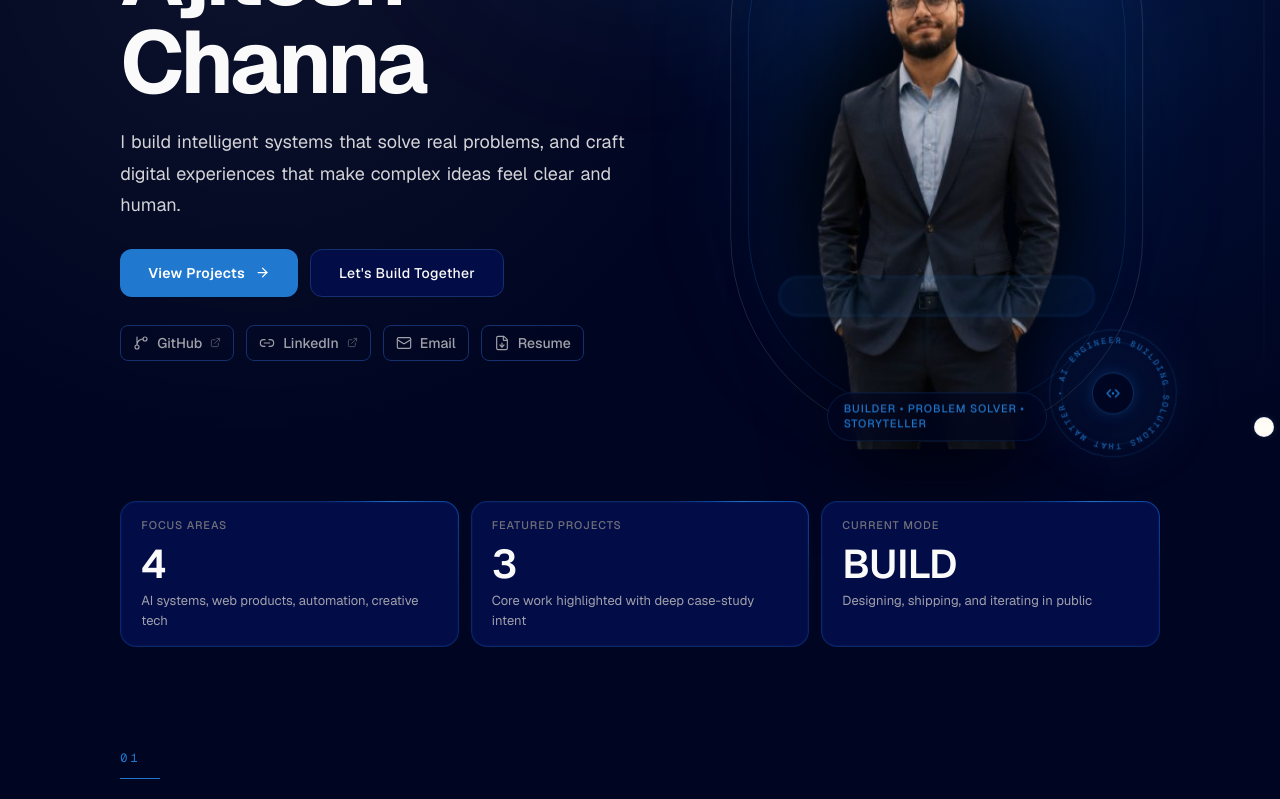
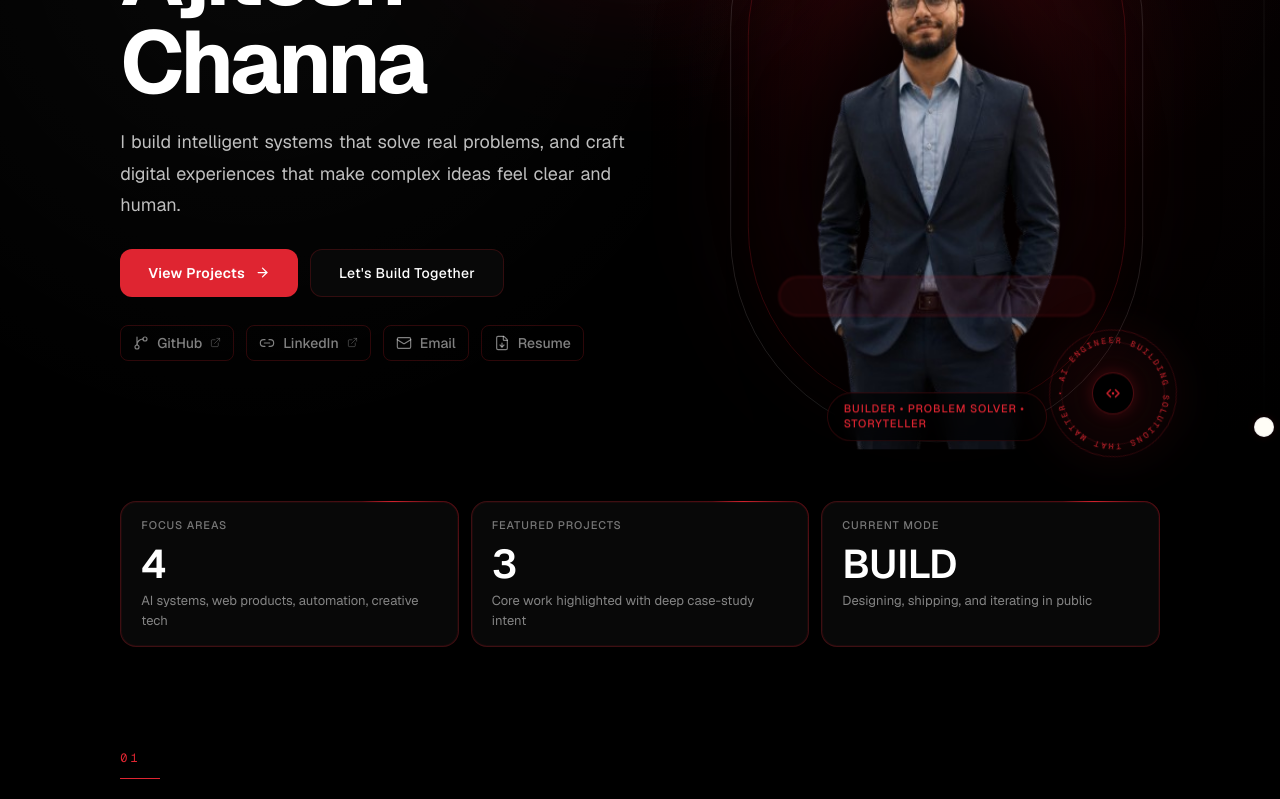
Before and after one commit to ajiteshchanna/AjiteshPortfolio, a Next.js app: page / in a window 1280 px wide. Shown: the part 340-1139 px from the top of the page. Built offline with nearby package versions, Linux system fonts and the light colour scheme; no server answers.

Commit message:
updating the theme

```diff
--- a/src/app/globals.css
+++ b/src/app/globals.css
@@ -7,36 +7,43 @@
    ============================================================ */
 
 @theme inline {
-  /* Core blue palette */
-  --color-primary:         #2078CF;
-  --color-secondary:       #0E4EB2;
-  --color-deep:            #011F65;
-  --color-midnight:        #020C47;
+  /* ── Core crimson palette ── */
+  --color-primary:         #DF2531;
+  --color-primary-dark:    #5A0B12;
+  --color-primary-deep:    #3A080D;
+  --color-secondary:       #B91F2A;
+  --color-deep:            #5A0B12;
+  --color-midnight:        #080808;
 
-  /* Backgrounds */
-  --color-background:      #000521;
-  --color-surface:         #020C47;
-  --color-surface-raised:  #011F65;
-  --color-surface-high:    #011F65;
+  /* ── Red transparency tokens ── */
+  --red-100: rgba(223,37,49,1);
+  --red-65:  rgba(223,37,49,0.65);
+  --red-45:  rgba(223,37,49,0.45);
+  --red-25:  rgba(223,37,49,0.25);
+  --red-15:  rgba(223,37,49,0.15);
+  --red-08:  rgba(223,37,49,0.08);
 
-  /* Supporting semantic tokens */
-  --color-primary-glow:    #2078CF;
-  --color-muted-blue:      #0E4EB2;
+  /* ── Backgrounds ── */
+  --color-background:      #000000;
+  --color-surface:         #080808;
+  --color-surface-raised:  #0d0d0d;
+  --color-surface-high:    #111111;
+  --color-burgundy:        #240609;
 
-  /* Accent system */
-  --color-accent:          #2078CF;
-  --color-accent-hover:    #0E4EB2;
-  --color-accent-press:    #011F65;
+  /* ── Accent system ── */
+  --color-accent:          #DF2531;
+  --color-accent-hover:    #B91F2A;
+  --color-accent-press:    #5A0B12;
 
-  /* Foreground text */
-  --color-fg:              #fafafa;
-  --color-fg-secondary:    #d4d4d8;
-  --color-fg-muted:        #a1a1aa;
-  --color-fg-subtle:       #71717a;
+  /* ── Foreground text ── */
+  --color-fg:              #ffffff;
+  --color-fg-secondary:    rgba(255,255,255,0.75);
+  --color-fg-muted:        rgba(255,255,255,0.50);
+  --color-fg-subtle:       rgba(255,255,255,0.45);
 
-  /* Borders */
-  --color-border:          #14306E;
-  --color-border-subtle:   #0E2354;
+  /* ── Borders ── */
+  --color-border:          rgba(223,37,49,0.20);
+  --color-border-subtle:   rgba(255,255,255,0.10);
 
   /* Fonts — runtime vars from next/font; no opacity needed */
   --font-sans: var(--font-geist-sans), ui-sans-serif, system-ui, sans-serif;
@@ -160,12 +167,12 @@
 
   /* ── Animated glow border ─────────────────────────────────────
      Apply .glow-border to any container that should receive the
-     electric-blue traveling-highlight border effect.
+     crimson traveling-highlight border effect.
      ─────────────────────────────────────────────────────────── */
   .glow-border {
     position: relative;
-    border: 1px solid rgba(32, 120, 207, 0.25);
-    box-shadow: inset 0 0 0 1px rgba(32, 120, 207, 0.08);
+    border: 1px solid rgba(223, 37, 49, 0.25);
+    box-shadow: inset 0 0 0 1px rgba(223, 37, 49, 0.08);
   }
 
   .glow-border::before {
@@ -178,9 +185,9 @@
       from calc(var(--glow-angle, 0deg) + 120deg),
       transparent 0deg,
       transparent 62deg,
-      rgba(14, 78, 178, 0.3) 82deg,
-      rgba(32, 120, 207, 0.42) 92deg,
-      rgba(1, 31, 101, 0.28) 104deg,
+      rgba(90, 11, 18, 0.3) 82deg,
+      rgba(223, 37, 49, 0.42) 92deg,
+      rgba(58, 8, 13, 0.28) 104deg,
       transparent 128deg,
       transparent 360deg
     );
@@ -204,9 +211,9 @@
       from var(--glow-angle, 0deg),
       transparent 0deg,
       transparent 60deg,
-      rgba(14, 78, 178, 0.72) 80deg,
-      rgba(32, 120, 207, 0.9) 90deg,
-      rgba(14, 78, 178, 0.72) 100deg,
+      rgba(90, 11, 18, 0.72) 80deg,
+      rgba(223, 37, 49, 0.9) 90deg,
+      rgba(90, 11, 18, 0.72) 100deg,
       transparent 120deg,
       transparent 360deg
     );
@@ -241,7 +248,7 @@
   }
 
   .marquee-star {
-    color: rgba(32, 120, 207, 0.9);
+    color: rgba(223, 37, 49, 0.9);
   }
 
   .marquee-shell:hover .marquee-track {
@@ -305,9 +312,9 @@
       opacity: 0;
     }
     .glow-border {
-      border-color: rgba(32, 120, 207, 0.35);
-      box-shadow: 0 0 0 1px rgba(32, 120, 207, 0.1),
-                  0 0 12px -4px rgba(32, 120, 207, 0.24);
+      border-color: rgba(223, 37, 49, 0.35);
+      box-shadow: 0 0 0 1px rgba(223, 37, 49, 0.1),
+                  0 0 12px -4px rgba(223, 37, 49, 0.24);
     }
     .marquee-track {
       animation-duration: 70s;
@@ -330,8 +337,8 @@ html {
 }
 
 body {
-  background-color: #000521;
-  color: #fafafa;
+  background-color: #000000;
+  color: #ffffff;
   font-family: var(--font-geist-sans), ui-sans-serif, system-ui, sans-serif;
   line-height: 1.65;
   overflow-x: clip;
@@ -347,8 +354,8 @@ body {
   z-index: 100;
   padding: 0.6rem 0.9rem;
   border-radius: 0.5rem;
-  border: 1px solid #2078CF;
-  background: #000521;
+  border: 1px solid #DF2531;
+  background: #000000;
   color: #fafafa;
   font-size: 0.75rem;
   letter-spacing: 0.06em;
@@ -370,7 +377,7 @@ body {
 }
 
 *:focus-visible {
-  outline: 2px solid #2078CF;
+  outline: 2px solid #DF2531;
   outline-offset: 3px;
   border-radius: 4px;
 }
@@ -380,8 +387,8 @@ body {
    ============================================================ */
 
 ::selection {
-  background-color: rgba(32, 120, 207, 0.25);
-  color: #fafafa;
+  background-color: rgba(223, 37, 49, 0.25);
+  color: #ffffff;
 }
 
 /* ============================================================
--- a/src/app/opengraph-image.tsx
+++ b/src/app/opengraph-image.tsx
@@ -13,7 +13,7 @@ export default function OpenGraphImage() {
     (
       <div
         style={{
-          background: "radial-gradient(circle at top left, #2078CF 0%, #011F65 48%, #000521 100%)",
+          background: "radial-gradient(circle at top left, #DF2531 0%, #3A080D 48%, #000000 100%)",
           width: "100%",
           height: "100%",
           display: "flex",
--- a/src/app/twitter-image.tsx
+++ b/src/app/twitter-image.tsx
@@ -12,7 +12,7 @@ export default function TwitterImage() {
     (
       <div
         style={{
-          background: "linear-gradient(135deg, #000521 0%, #020C47 48%, #011F65 100%)",
+          background: "linear-gradient(135deg, #000000 0%, #240609 48%, #3A080D 100%)",
           width: "100%",
           height: "100%",
           display: "flex",
@@ -37,8 +37,8 @@ export default function TwitterImage() {
             width: 96,
             height: 96,
             borderRadius: 9999,
-            border: "2px solid rgba(32, 120, 207, 0.78)",
-            background: "rgba(14, 78, 178, 0.24)",
+            border: "2px solid rgba(223, 37, 49, 0.78)",
+            background: "rgba(90, 11, 18, 0.24)",
           }}
         />
       </div>
--- a/src/components/hero/Hero.tsx
+++ b/src/components/hero/Hero.tsx
@@ -118,7 +118,7 @@ export function Hero() {
           style={prefersReducedMotion ? undefined : { scale: glowScale }}
           className="absolute -top-32 left-1/2 h-72 w-72 -translate-x-1/2 rounded-full bg-accent/10 blur-3xl md:h-96 md:w-96"
         />
-        <div className="absolute inset-0 bg-[radial-gradient(circle_at_20%_20%,rgba(255,255,255,0.05),transparent_40%),radial-gradient(circle_at_75%_8%,rgba(32,120,207,0.14),transparent_30%),radial-gradient(circle_at_85%_26%,rgba(14,78,178,0.15),transparent_36%)]" />
+        <div className="absolute inset-0 bg-[radial-gradient(circle_at_20%_20%,rgba(255,255,255,0.03),transparent_40%),radial-gradient(circle_at_75%_8%,rgba(223,37,49,0.10),transparent_30%),radial-gradient(circle_at_85%_26%,rgba(58,8,13,0.12),transparent_36%)]" />
       </div>
 
       <div className="container-page">
--- a/src/components/hero/SystemDetailsPanel.tsx
+++ b/src/components/hero/SystemDetailsPanel.tsx
@@ -23,9 +23,9 @@ export function SystemDetailsPanel({ className }: SystemDetailsPanelProps) {
           ? undefined
           : {
               y: -2,
-              borderColor: "rgba(32, 120, 207, 0.4)",
+              borderColor: "rgba(223, 37, 49, 0.4)",
               boxShadow:
-                "0 10px 26px -18px rgba(32, 120, 207, 0.5), inset 0 0 0 1px rgba(14, 78, 178, 0.2)",
+                "0 10px 26px -18px rgba(223, 37, 49, 0.5), inset 0 0 0 1px rgba(90, 11, 18, 0.2)",
             }
       }
       transition={{ duration: 0.24, ease: [0.22, 1, 0.36, 1] }}
--- a/src/components/layout/BubbleCursor.tsx
+++ b/src/components/layout/BubbleCursor.tsx
@@ -52,7 +52,7 @@ export function BubbleCursor() {
       return {
         moon: "bg-accent-hover/95 border border-accent/70",
         cutout: "bg-background/95",
-        glow: "drop-shadow-[0_0_8px_rgba(32,120,207,0.42)] drop-shadow-[0_0_18px_rgba(14,78,178,0.24)]",
+        glow: "drop-shadow-[0_0_8px_rgba(223,37,49,0.42)] drop-shadow-[0_0_18px_rgba(90,11,18,0.24)]",
       };
     }
 
@@ -60,14 +60,14 @@ export function BubbleCursor() {
       return {
         moon: "bg-accent/88 border border-accent/65",
         cutout: "bg-background/95",
-        glow: "drop-shadow-[0_0_7px_rgba(32,120,207,0.34)] drop-shadow-[0_0_14px_rgba(14,78,178,0.2)]",
+        glow: "drop-shadow-[0_0_7px_rgba(223,37,49,0.34)] drop-shadow-[0_0_14px_rgba(90,11,18,0.2)]",
       };
     }
 
     return {
       moon: "bg-white/90 border border-white/70",
       cutout: "bg-background/94",
-      glow: "drop-shadow-[0_0_7px_rgba(32,120,207,0.26)]",
+      glow: "drop-shadow-[0_0_7px_rgba(223,37,49,0.26)]",
     };
   }, [kind]);
 
--- a/src/components/layout/MoonScrollIndicator.tsx
+++ b/src/components/layout/MoonScrollIndicator.tsx
@@ -8,11 +8,11 @@ const TRACK_TOP = 104;
 const TRACK_BOTTOM = 24;
 const DEFAULT_MOON_SIZE = 16;
 const BASE_SHADOW =
-  "0 0 0 1px rgba(255,255,255,0.92), 0 0 10px -2px rgba(125,211,252,0.32), 0 0 18px -6px rgba(191,219,254,0.28)";
+  "0 0 0 1px rgba(255,255,255,0.92), 0 0 10px -2px rgba(223,37,49,0.30), 0 0 18px -6px rgba(223,37,49,0.18)";
 const HOVER_SHADOW =
-  "0 0 0 1px rgba(255,255,255,0.98), 0 0 14px -1px rgba(96,165,250,0.5), 0 0 24px -4px rgba(191,219,254,0.42)";
+  "0 0 0 1px rgba(255,255,255,0.98), 0 0 14px -1px rgba(223,37,49,0.45), 0 0 24px -4px rgba(223,37,49,0.28)";
 const DRAG_SHADOW =
-  "0 0 0 1px rgba(255,255,255,1), 0 0 18px -1px rgba(59,130,246,0.62), 0 0 28px -5px rgba(147,197,253,0.5)";
+  "0 0 0 1px rgba(255,255,255,1), 0 0 18px -1px rgba(223,37,49,0.55), 0 0 28px -5px rgba(223,37,49,0.35)";
 
 function clamp(value: number, min: number, max: number) {
   return Math.min(Math.max(value, min), max);
--- a/src/components/navigation/SnakeBorderIndicator.tsx
+++ b/src/components/navigation/SnakeBorderIndicator.tsx
@@ -24,8 +24,8 @@ export function SnakeBorderIndicator({
   const glowId = useId();
   const isActive = mode === "active";
 
-  const snakeStroke = isActive ? "rgba(32,120,207,0.98)" : "rgba(255,255,255,0.95)";
-  const snakeGlow = isActive ? "rgba(32,120,207,0.62)" : "rgba(255,255,255,0.34)";
+  const snakeStroke = isActive ? "rgba(223,37,49,0.98)" : "rgba(255,255,255,0.95)";
+  const snakeGlow = isActive ? "rgba(223,37,49,0.62)" : "rgba(255,255,255,0.34)";
   const snakeDashArray = isActive ? "11 89" : "2.2 1.8 2.2 1.8 2.2 89.8";
 
   const shouldAnimate = visible && !reducedMotion;
--- a/src/components/sections/SystemMonitor.tsx
+++ b/src/components/sections/SystemMonitor.tsx
@@ -91,11 +91,11 @@ export function SystemMonitor() {
         <Reveal amount={0.12}>
           <GlowBorder
             rounded="rounded-2xl"
-            className="relative mx-auto w-full max-w-2xl overflow-hidden bg-background px-4 py-4 shadow-[0_14px_40px_-28px_rgba(32,120,207,0.48)] sm:px-5"
+            className="relative mx-auto w-full max-w-2xl overflow-hidden bg-background px-4 py-4 shadow-[0_14px_40px_-28px_rgba(223,37,49,0.30)] sm:px-5"
           >
             <div
               aria-hidden="true"
-              className="pointer-events-none absolute inset-0 bg-[radial-gradient(95%_110%_at_100%_0%,rgba(32,120,207,0.2)_0%,rgba(14,78,178,0.09)_38%,rgba(0,0,0,0)_78%)]"
+              className="pointer-events-none absolute inset-0 bg-[radial-gradient(95%_110%_at_100%_0%,rgba(223,37,49,0.12)_0%,rgba(90,11,18,0.06)_38%,rgba(0,0,0,0)_78%)]"
             />
             <div className="relative">
               <div className="mb-3 flex items-start justify-between gap-3">
--- a/src/components/ui/Button.tsx
+++ b/src/components/ui/Button.tsx
@@ -30,7 +30,7 @@ export type ButtonProps = {
 const variantClasses: Record<ButtonVariant, string> = {
   primary: [
     "bg-accent text-white font-semibold",
-    "hover:bg-accent-hover hover:shadow-[0_0_28px_rgba(32,120,207,0.34)]",
+    "hover:bg-accent-hover hover:shadow-[0_0_24px_rgba(223,37,49,0.20)]",
     "active:bg-accent-press active:scale-[0.98]",
     "disabled:opacity-50 disabled:cursor-not-allowed disabled:hover:shadow-none",
   ].join(" "),
--- a/src/components/ui/HeroBadge.tsx
+++ b/src/components/ui/HeroBadge.tsx
@@ -71,7 +71,7 @@ export function HeroBadge({ label = BADGE_TEXT, className }: HeroBadgeProps) {
             fontSize="7.2"
             letterSpacing="1.8"
             fontWeight="500"
-            fill="rgba(32,120,207,0.78)"
+            fill="rgba(223,37,49,0.78)"
             fontFamily="var(--font-mono), monospace"
           >
             <textPath href={`#${pathId}`} startOffset="0%">
@@ -83,7 +83,7 @@ export function HeroBadge({ label = BADGE_TEXT, className }: HeroBadgeProps) {
 
       {/* Center emblem — stable, non-rotating */}
         <div
-        className="relative z-10 flex h-[42px] w-[42px] items-center justify-center rounded-full border border-accent/35 bg-background shadow-[0_0_18px_-4px_rgba(32,120,207,0.4)]"
+        className="relative z-10 flex h-[42px] w-[42px] items-center justify-center rounded-full border border-accent/35 bg-background shadow-[0_0_18px_-4px_rgba(223,37,49,0.4)]"
         aria-hidden="true"
       >
         {/* Code-bracket / AI glyph */}
@@ -97,14 +97,14 @@ export function HeroBadge({ label = BADGE_TEXT, className }: HeroBadgeProps) {
           {/* Stylised </ > code-AI emblem */}
           <path
             d="M6.5 5.5 L3 9 L6.5 12.5"
-            stroke="rgba(32,120,207,0.9)"
+            stroke="rgba(223,37,49,0.9)"
             strokeWidth="1.5"
             strokeLinecap="round"
             strokeLinejoin="round"
           />
           <path
             d="M11.5 5.5 L15 9 L11.5 12.5"
-            stroke="rgba(32,120,207,0.9)"
+            stroke="rgba(223,37,49,0.9)"
             strokeWidth="1.5"
             strokeLinecap="round"
             strokeLinejoin="round"
@@ -113,7 +113,7 @@ export function HeroBadge({ label = BADGE_TEXT, className }: HeroBadgeProps) {
             cx="9"
             cy="9"
             r="1.25"
-            fill="rgba(32,120,207,0.95)"
+            fill="rgba(223,37,49,0.95)"
           />
         </svg>
       </div>
--- a/src/lib/animations.ts
+++ b/src/lib/animations.ts
@@ -161,11 +161,11 @@ export const subtleHoverLift: Variants = {
 };
 
 export const cardHover: Variants = {
-  rest: { y: 0, scale: 1, boxShadow: "0 0 0 0 rgba(32,120,207,0)" },
+  rest: { y: 0, scale: 1, boxShadow: "0 0 0 0 rgba(223,37,49,0)" },
   hover: {
     y: -6,
     scale: 1.01,
-    boxShadow: "0 20px 40px -8px rgba(0,0,0,0.5), 0 0 0 1px rgba(32,120,207,0.16)",
+    boxShadow: "0 20px 40px -8px rgba(0,0,0,0.5), 0 0 0 1px rgba(223,37,49,0.16)",
     transition: { duration: 0.3, ease: EASE_STANDARD },
   },
 };
```
